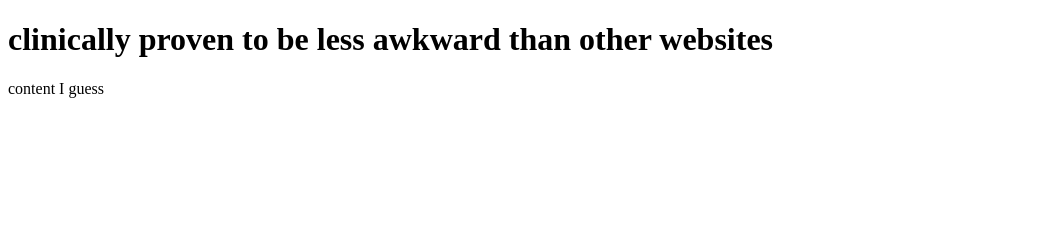
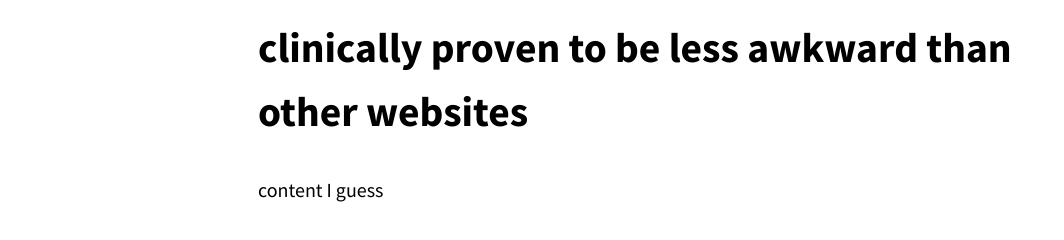
Before and after one commit to notawkwardgroupcat/notawkwardgroupcat.github.io, a plain HTML site: page index.html in a window 1280 px wide. Shown: the whole page, without its empty margins (0-1064 px from the left). Drawn offline with Linux system fonts and the light colour scheme.

Commit message:
Fixed CSS href

```diff
--- a/index.html
+++ b/index.html
@@ -2,7 +2,6 @@
 <html lang="en">
                                               <head>                                            <meta charset="utf-8">
     <meta http-equiv="X-UA-Compatible" content="IE=edge">                                       <meta name="viewport" content="width=device-width, initial-scale=1.0">
-    <link rel="stylesheet" type="text/css" hre
-f="minimal.css">                                  <title>not awkward website</title>        </head>                                                                                     <body class="cool-styles cool-layout-default">    <header data-grid-area="header">                      <h1 class="cool-heading-1">clinically proven to be less awkward than other websites</h1>                                          </header>                                     <main data-grid-area="main">                      <article flow="cool-flow-24">                         <p>content I guess</p>                </article>                                </main>
+    <link rel="stylesheet" type="text/css" href="minimal.css">                                  <title>not awkward website</title>        </head>                                                                                     <body class="cool-styles cool-layout-default">    <header data-grid-area="header">                      <h1 class="cool-heading-1">clinically proven to be less awkward than other websites</h1>                                          </header>                                     <main data-grid-area="main">                      <article flow="cool-flow-24">                         <p>content I guess</p>                </article>                                </main>
 </body>
 </html>
```
